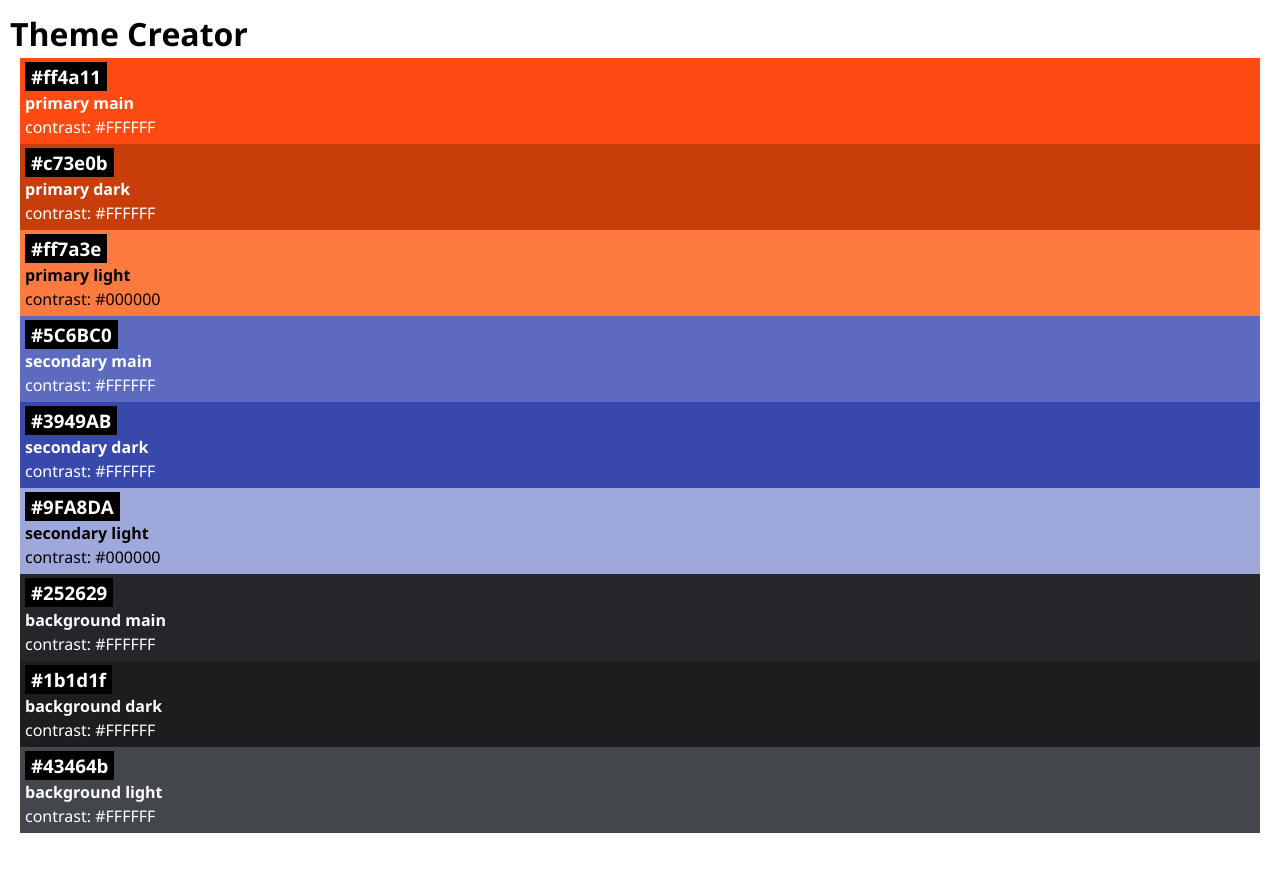
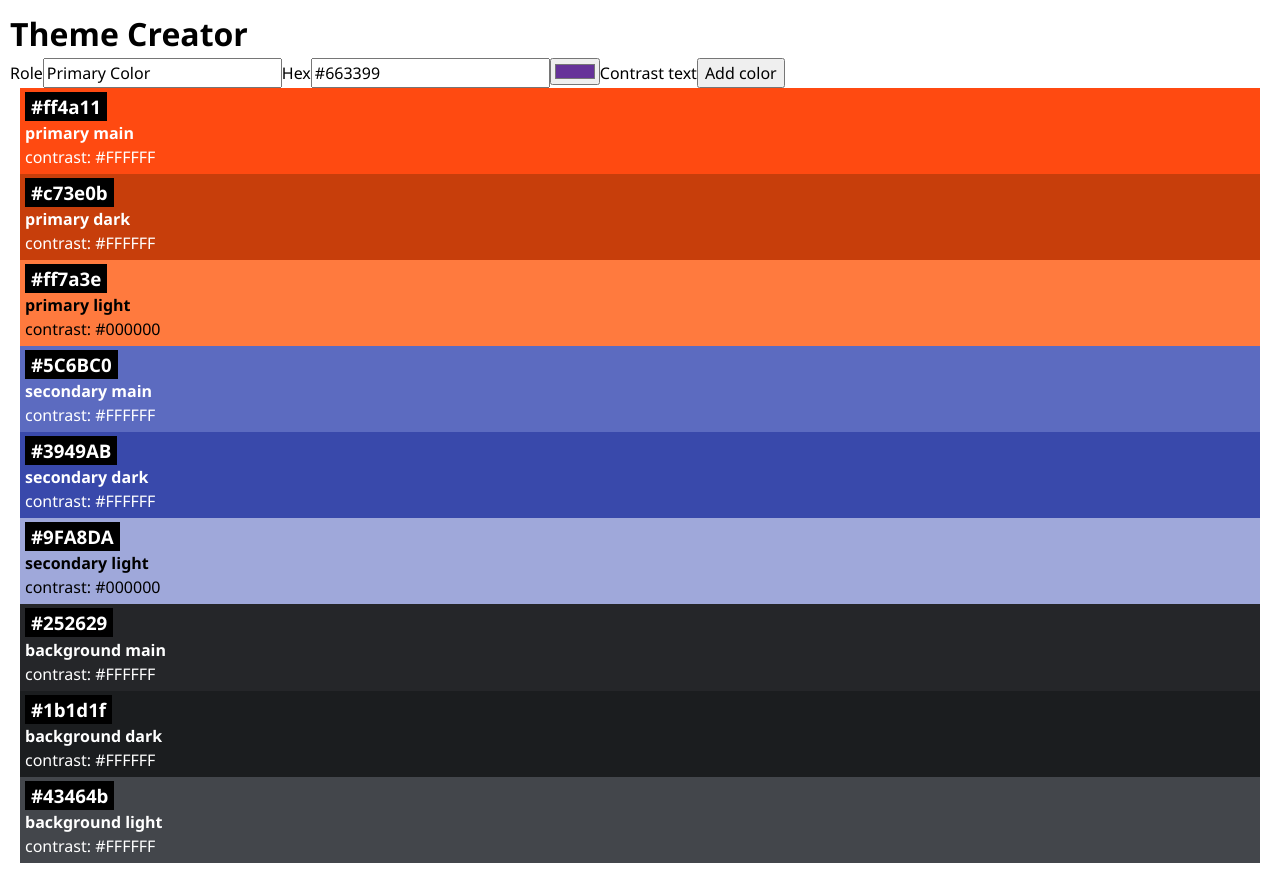
Before and after one commit to angela-capillo/color-theme-creator, a React (Vite) app: page / in a window 1280 px wide. Before the commit the page ends 843 px from the top, so only its background shows below. Built offline with nearby package versions, Linux system fonts and the light colour scheme.

Commit message:
Create ColorInput component draft, update colorForm

```diff
--- a/src/App.jsx
+++ b/src/App.jsx
@@ -1,12 +1,13 @@
 import { initialColors } from "./lib/colors";
 import Color from "./Components/Color/Color";
 import "./App.css";
+import ColorForm from "./Components/ColorForm/ColorForm";
 
 function App() {
   return (
     <>
       <h1>Theme Creator</h1>
-
+      <ColorForm></ColorForm>
       {initialColors.map((color) => {
         return <Color key={color.id} color={color} />;
       })}
--- a/src/Components/Color/Color.jsx
+++ b/src/Components/Color/Color.jsx
@@ -1,7 +1,7 @@
 import "./Color.css";
 
 export default function Color({ color }) {
-  console.log("Find Issue 1");
+  //console.log("Find Issue 1");
   return (
     <div
       className="color-card"
--- a/src/Components/ColorForm/ColorForm.jsx
+++ b/src/Components/ColorForm/ColorForm.jsx
@@ -1,10 +1,16 @@
+import ColorInput from "../ColorInput/ColorInput";
+
 export default function ColorForm() {
+
+    const defaultValues = {role: "Primary color", hex: "#663399", contrastText: "#F0E8F7"};
+
+
   return (
     <form >
         <label htmlFor="role">Role</label>
         <input type="text" id="role" name="role" value="Primary Color" />
         <label htmlFor="hex">Hex</label>
-
+        <ColorInput name="hex" defaultValues={defaultValues}></ColorInput>
         <label htmlFor="contrastText">Contrast text</label>
 
         <button type="submit">Add color</button>
--- a/src/Components/ColorInput/ColorInput.jsx
+++ b/src/Components/ColorInput/ColorInput.jsx
@@ -0,0 +1,22 @@
+import { useState } from "react"
+
+
+export default function ColorInput({name, defaultValues}) {
+    const [inputValue, setInputValue] = useState(defaultValues.hex);
+
+    console.log(defaultValues.hex);
+
+    // function handleInputValue() {
+    //     setinputValue
+    // }
+
+
+    return (
+        <>
+        <input type="text" id={name} name={name} value={inputValue} >
+        </input>
+        <input type="color" value={inputValue} >
+        </input>
+        </>
+    )
+}
```
